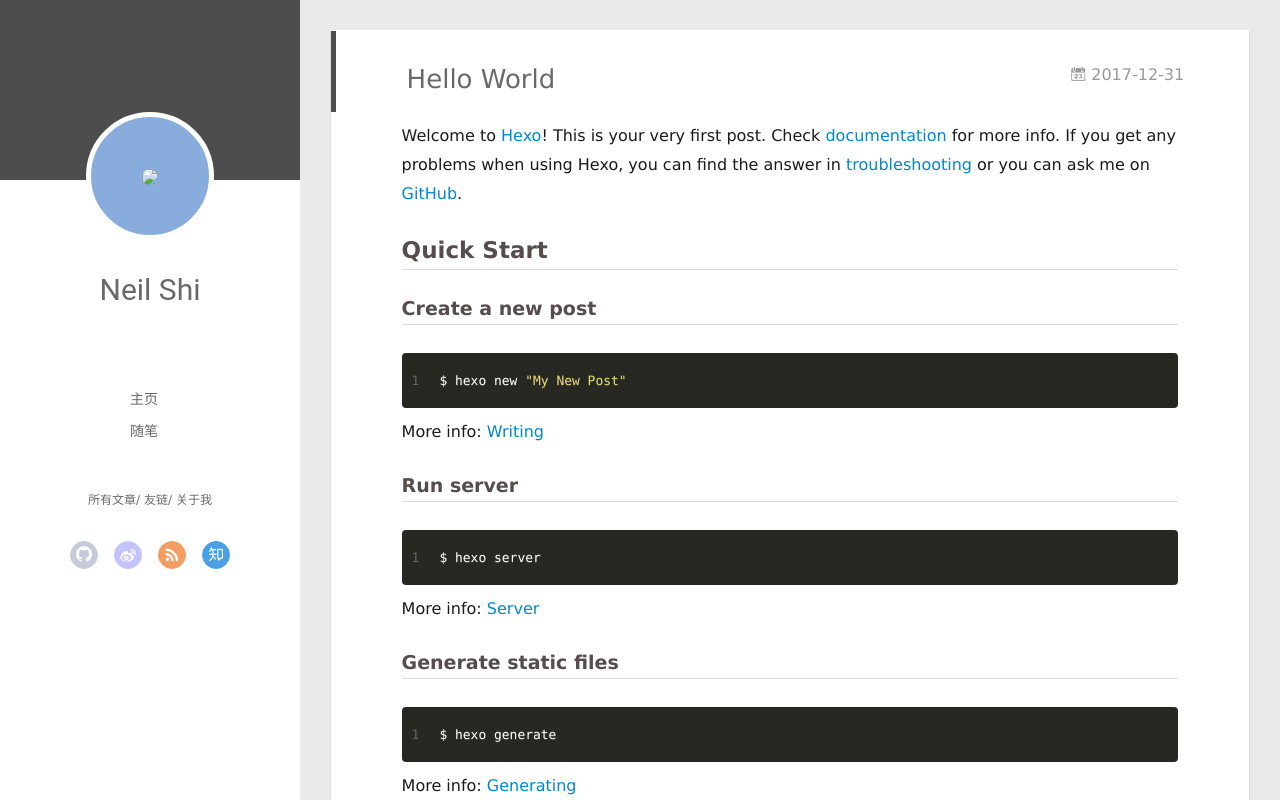
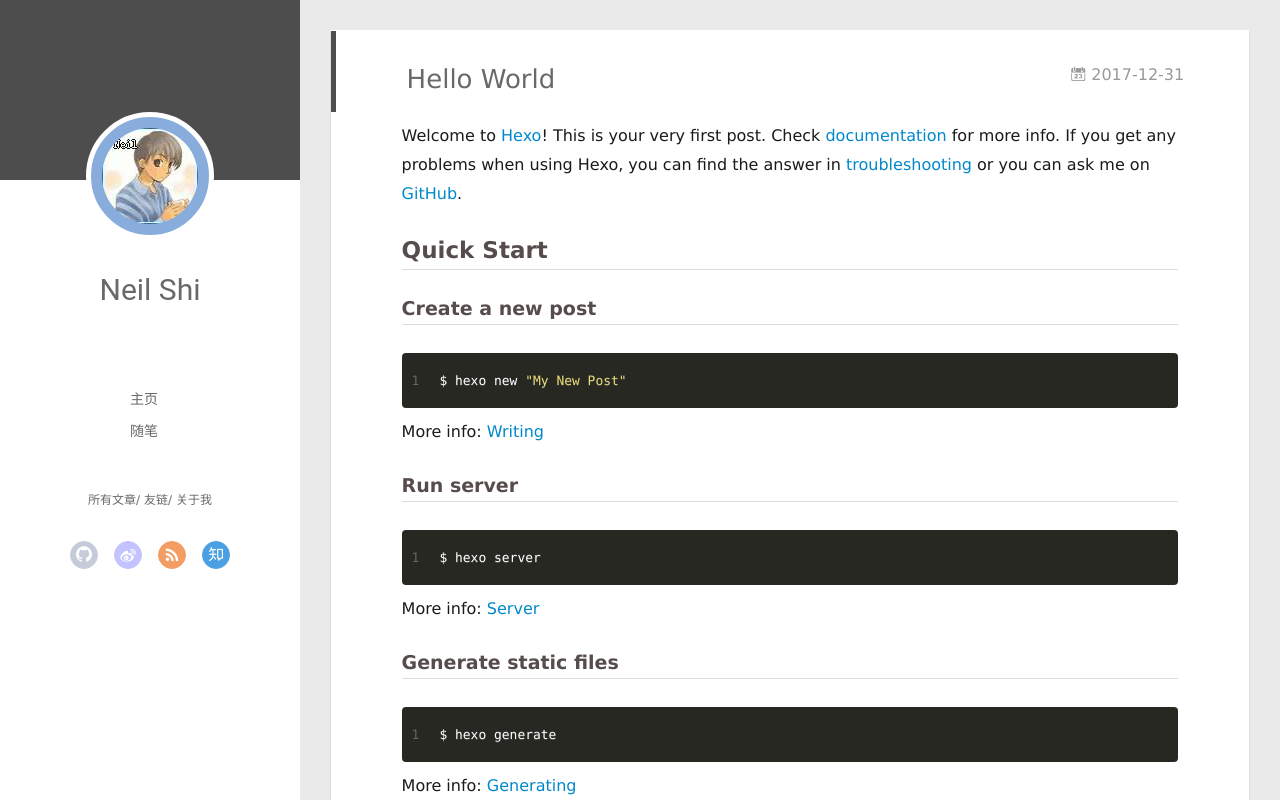
Before and after one commit to shibingxun/zdl.github.io, a plain HTML site: page index.html in a window 1280 px wide. Drawn offline with Linux system fonts and the light colour scheme; no server answers.

Commit message:
Site updated: 2017-12-31 11:24:21

```diff
--- a/index.html
+++ b/index.html
@@ -42,7 +42,7 @@
 <div class="intrude-less">
 	<header id="header" class="inner">
 		<a href="/" class="profilepic">
-			<img src="neil.png" class="js-avatar">
+			<img src="img/neil.png" class="js-avatar">
 		</a>
 		<hgroup>
 		  <h1 class="header-author"><a href="/">Neil Shi</a></h1>
@@ -100,7 +100,7 @@
 	<div class="intrude-less">
 		<header id="header" class="inner">
 			<div class="profilepic">
-				<img src="neil.png" class="js-avatar">
+				<img src="img/neil.png" class="js-avatar">
 			</div>
 			<hgroup>
 			  <h1 class="header-author js-header-author">Neil Shi</h1>
```
Also changed, not shown: 2017/12/31/hello-world/index.html (+2 -2 lines), archives/2017/12/index.html (+2 -2 lines), archives/2017/index.html (+2 -2 lines), archives/index.html (+2 -2 lines).
